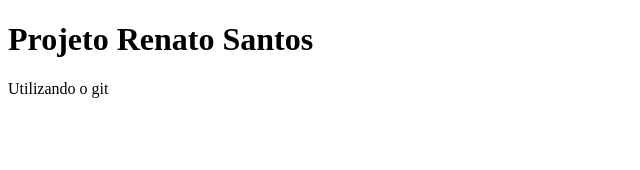
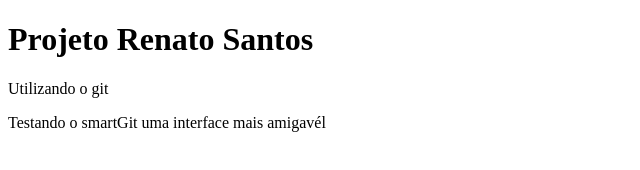
Before and after one commit to rsantosfaon/curso-git, a plain HTML site: page Index.html in a window 1280 px wide. Shown: the whole page, without its empty margins (0-640 px from the left). Drawn offline with Linux system fonts and the light colour scheme.

Commit message:
Adicionado um paragrafo!

```diff
--- a/Index.html
+++ b/Index.html
@@ -9,5 +9,7 @@
 
 <main>Utilizando o git</main>
 
+<p>Testando o smartGit uma interface mais amigavél</p>
+
 </body>
 </html>
```
